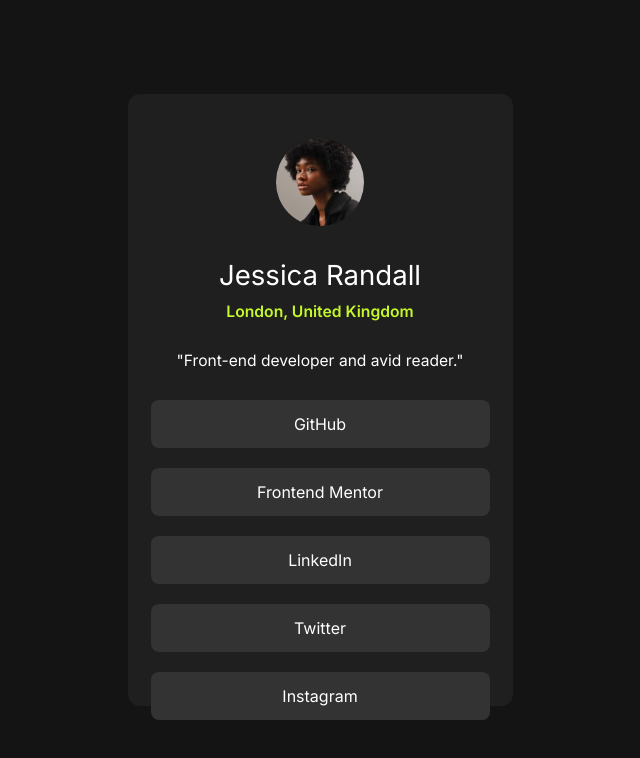
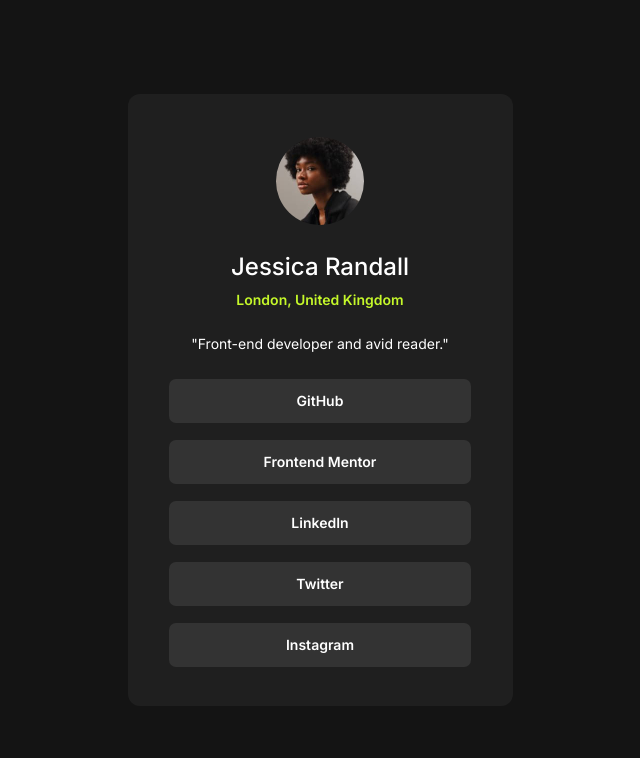
Before and after one commit to HigoFerreira/social-link-profile-main, a plain HTML site: page index.html in a window 1280 px wide. Shown: the whole page, without its empty margins (320-960 px from the left). Drawn offline with Linux system fonts and the light colour scheme.

Commit message:
alterações na proporções de medidas do projeto

```diff
--- a/src/css/style.css
+++ b/src/css/style.css
@@ -23,12 +23,11 @@
   display: flex;
   justify-content: center;
   margin: 17px;
-  padding-top: 27px;
+  padding-top: 26px;
 }
 
 .imagem-Jessica-Randall {
   justify-content: center;
-
   max-width: 25%;
   border-radius: 50%;
 }
@@ -38,18 +37,18 @@
   justify-content: center;
   color: var(--primary-White);
 
-  font-size: 27.6px;
-  font-weight: 400;
-  padding-top: 15px;
+  font-size: 24px;
+  font-weight: 500;
+  padding-top: 10px;
 }
 
 .origin {
   display: flex;
   justify-content: center;
-  font-size: 15.7px;
+  font-size: 14px;
   font-weight: 600;
   padding-top: 10px;
-  /* margin: 5px; */
+
   color: var(--primary-Green);
 }
 
@@ -57,22 +56,26 @@
   color: var(--primary-White);
   display: flex;
   justify-content: center;
-  font-size: 15.6px;
-  /* font-weight: 400; */
-
-  padding-top: 30px;
+  font-size: 14px;
+  font-weight: 400;
+  padding-top: 27px;
 }
 
 .social-link-pages {
   color: var(--primary-White);
-  padding-top: 18px;
+  display: flex;
+  justify-content: center;
+  padding: 16px;
+
 }
 
 .social-link-buttom {
+  display: flex;
   list-style-type: none;
-  display: flex;
-  margin: 4px;
   justify-content: center;
+  margin: 5px;
+  padding: 6px;
+
 }
 
 .buttom-link {
@@ -80,14 +83,11 @@
   justify-content: center;
   align-items: center;
   display: flex;
-
-  margin: 8px;
-  padding: 8px;
-  height: 32px;
-  width: 323px;
-
-  font-weight: 400;
-  border-radius: 8px;
+  height: 44px;
+  width: 302px;
+  font-size: 14px;
+  font-weight:600;
+  border-radius: 7px;
 }
 
 
```
